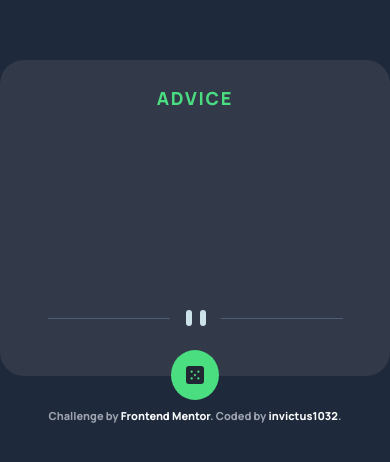
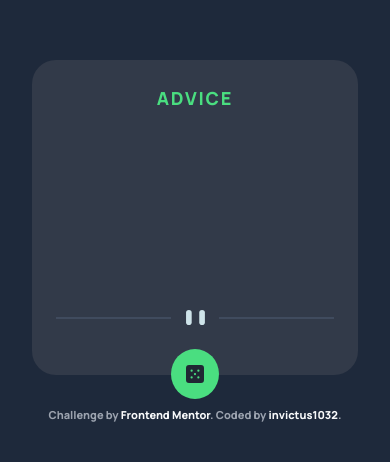
Before and after one commit to InvictusNavarchus/FrontendMentor_advice-generator-app, a website with bundled scripts: page index.html in a window 390 px wide. Shown: the part 164-626 px from the top of the page. Built offline with nearby package versions, Linux system fonts and the light colour scheme; no server answers.

Commit message:
fix: add padding to <main> to preserve spaces on small screens

```diff
--- a/index.html
+++ b/index.html
@@ -16,7 +16,7 @@
   <title>Frontend Mentor | Advice generator app</title>
 </head>
 <body class="font-['Manrope'] bg-slate-800 grid content-center h-full">
-  <main class="">
+  <main class="px-8">
     <div class="advice-card p-6 flex flex-col gap-6 items-center justify-center text-center">
       <h2 class="text-green-400 text-lg tracking-widest">ADVICE <span id="advice_id"></span></h2>
       <div class="min-h-[150px] grid place-content-center">
```
